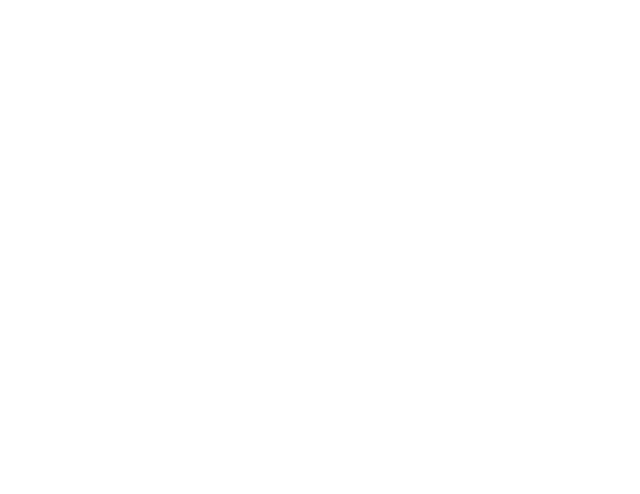
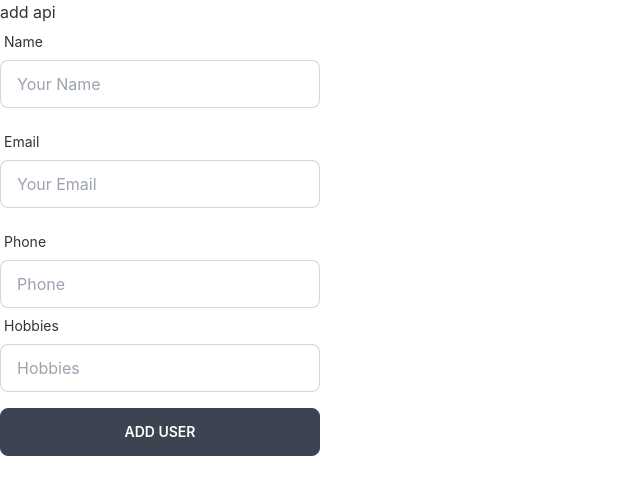
Before and after one commit to Anik2861/Job-Task, a React (Create React App) app: page /addUser in a window 1280 px wide. Before the commit this address had no page. Shown: the top 494 px of the page, without its empty margins (0-640 px from the left). Built offline with nearby package versions, Linux system fonts and the light colour scheme.

Commit message:
post and delete done

```diff
--- a/package.json
+++ b/package.json
@@ -14,7 +14,7 @@
     "react-hook-form": "^7.32.1",
     "react-router-dom": "^6.3.0",
     "react-scripts": "5.0.1",
-    "react-toastify": "^9.0.4",
+    "react-toastify": "^9.0.5",
     "web-vitals": "^2.1.4"
   },
   "scripts": {
--- a/src/App.js
+++ b/src/App.js
@@ -1,17 +1,18 @@
 import { Route, Routes } from 'react-router-dom';
-import Dashboard from './Pages/Dashboard/Dashboard/Dashboard';
+import { ToastContainer } from 'react-toastify';
+import LoadApi from './Pages/Dashboard/LoadApi/LoadApi';
+import 'react-toastify/dist/ReactToastify.css';
 import AddApi from './Pages/Dashboard/AddApi/AddApi';
-import LoadApi from './Pages/Dashboard/LoadApi/LoadApi';
+
 
 function App() {
   return (
     <div >
       <Routes>
-        <Route path='dashboard' element={<Dashboard></Dashboard>}>
-          <Route path='addApi' element={<AddApi></AddApi>}></Route>
-          <Route path='loadApi' element={<LoadApi></LoadApi>}></Route>
-        </Route>
+        <Route path='/' element={<LoadApi></LoadApi>}></Route>
+        <Route path='/addUser' element={<AddApi></AddApi>}></Route>
       </Routes>
+      <ToastContainer />
     </div>
   );
 }
--- a/src/Pages/Dashboard/AddApi/AddApi.js
+++ b/src/Pages/Dashboard/AddApi/AddApi.js
@@ -1,9 +1,114 @@
 import React from 'react';
+import { useForm } from 'react-hook-form';
+import { toast } from 'react-toastify';
+
 
 const AddApi = () => {
+    const { register, formState: { errors }, handleSubmit,reset } = useForm();
+
+    const onSubmit = async data => {
+        console.log('form data',data)
+        fetch('http://localhost:5000/addUser',{
+            method:"POST",
+            headers:{
+                "content-type":"application/json"
+            },
+            body:JSON.stringify(data)
+        })
+        .then(res => res.json())
+        .then(result => {
+            console.log(result)
+            reset()
+            if (result) {
+                toast('Comment Add Sucessfully')
+            }
+        })
+    }
     return (
         <div>
             <h1>add api</h1>
+
+            <form onSubmit={handleSubmit(onSubmit)}>
+
+                        <div className="form-control w-full max-w-xs">
+                            <label className="label">
+                                <span className="label-text">Name</span>
+                            </label>
+                            <input
+                                type="text"
+                                placeholder="Your Name"
+                                className="input input-bordered w-full max-w-xs"
+                                {...register("name", {
+                                    required: {
+                                        value: true,
+                                        message: 'Name is Required'
+                                    }
+                                })}
+                            />
+                            <label className="label">
+                                {errors.name?.type === 'required' && <span className="label-text-alt text-red-500">{errors.name.message}</span>}
+                            </label>
+                        </div>
+
+                        <div className="form-control w-full max-w-xs">
+                            <label className="label">
+                                <span className="label-text">Email</span>
+                            </label>
+                            <input
+                                type="email"
+                                placeholder="Your Email"
+                                className="input input-bordered w-full max-w-xs"
+                                {...register("email", {
+                                    required: {
+                                        value: true,
+                                        message: 'Email is Required'
+                                    },
+                                    pattern: {
+                                        value: /[a-z0-9]+@[a-z]+\.[a-z]{2,3}/,
+                                        message: 'Provide a valid Email'
+                                    }
+                                })}
+                            />
+                            <label className="label">
+                                {errors.email?.type === 'required' && <span className="label-text-alt text-red-500">{errors.email.message}</span>}
+                                {errors.email?.type === 'pattern' && <span className="label-text-alt text-red-500">{errors.email.message}</span>}
+                            </label>
+                        </div>
+                        <div className="form-control w-full max-w-xs">
+                            <label className="label">
+                                <span className="label-text">Phone</span>
+                            </label>
+                            <input
+                                type="number"
+                                placeholder="Phone"
+                                className="input input-bordered w-full max-w-xs"
+                                {...register("phone")}
+                            />
+                        </div>
+                        <div className="form-control w-full max-w-xs">
+                            <label className="label">
+                                <span className="label-text">Hobbies</span>
+                            </label>
+                            <input
+                                type="text"
+                                placeholder="Hobbies"
+                                className="input input-bordered w-full max-w-xs"
+                                {...register("Hobbies", {
+                                    required: {
+                                        value: true,
+                                        message: 'Hobbies is Required'
+                                    }
+                                })}
+                            />
+                            <label className="label">
+                                {errors.Hobbies?.type === 'required' && <span className="label-text-alt text-red-500">{errors.Hobbies.message}</span>}
+                                {errors.phone?.type === 'minLength' && <span className="label-text-alt text-red-500">{errors.Hobbies.message}</span>}
+                            </label>
+                        </div>
+
+
+                        <input className='btn w-full max-w-xs text-white' type="submit" value="Add User" />
+                    </form>
         </div>
     );
 };
--- a/src/Pages/Dashboard/Dashboard/Dashboard.js
+++ b/src/Pages/Dashboard/Dashboard/Dashboard.js
@@ -13,8 +13,8 @@ const Dashboard = () => {
             <label for="dashboard-sidebar" class="drawer-overlay"></label>
             <ul class="menu p-4 overflow-y-auto w-50 bg-base-100 text-base-content">
                 {/* <!-- Sidebar content here --> */}
-                <li><Link  to="/dashboard/addApi">Add Api</Link></li>
-                <li><Link  to="/dashboard/loadApi">All Api</Link></li>
+                {/* <li><Link  to="/dashboard/addApi">Add Api</Link></li>
+                <li><Link  to="/dashboard/loadApi">All Api</Link></li> */}
 
             </ul>
         </div>
--- a/src/Pages/Dashboard/LoadApi/LoadApi.js
+++ b/src/Pages/Dashboard/LoadApi/LoadApi.js
@@ -24,7 +24,7 @@ const LoadApi = () => {
         const proceed = window.confirm('Are you sure ?')
 
         if (proceed) {
-            const url = `http://localhost:5000/allUser/${id}`
+            const url = `http://localhost:5000/deleteUser/${id}`
             fetch(url, {
                 method: "DELETE",
                 body: JSON.stringify({ id })
@@ -34,7 +34,7 @@ const LoadApi = () => {
                     console.log(data)
                     const remaining = searchResult.filter(p => p._id !== id)
                     setData(remaining)
-                })
+                },[data])
         }
     }
 
@@ -65,8 +65,9 @@ const LoadApi = () => {
                         <tr>
                             <th></th>
                             <th onClick={() => sorting("name")}>Name (sort)</th>
+                            <th>Phone</th>
                             <th onClick={() => sorting("email")}>Email(sort)</th>
-                            <th>Phone</th>
+                            <th>Hobbies</th>
                             <th>Update</th>
                             <th>Delete</th>
                         </tr>
@@ -77,8 +78,9 @@ const LoadApi = () => {
                             <tr>
                                 <th>{index + 1}</th>
                                 <th>{d.name}</th>
+                                <th>{d.phone}</th>
                                 <td>{d.email}</td>
-                                <th>{d.phone}</th>
+                                <td>{d.Hobbies}</td>
                                 <th>Update</th>
                                 <td onClick={() => handleDelete(d._id)}> ❌ </td>
                             </tr>)}
```
Also changed, not shown: 1 other file (tests, documents, lock files or other folders).
